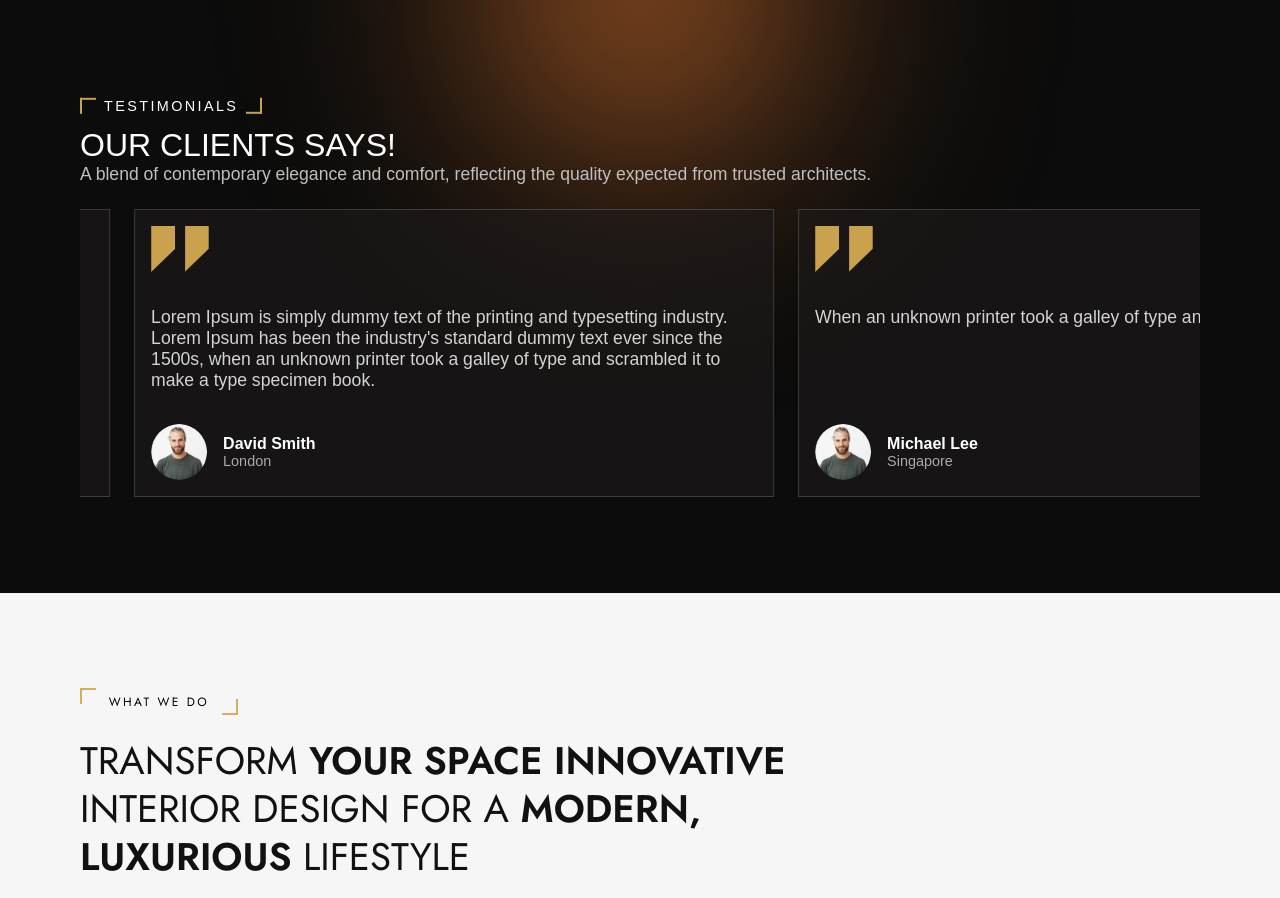
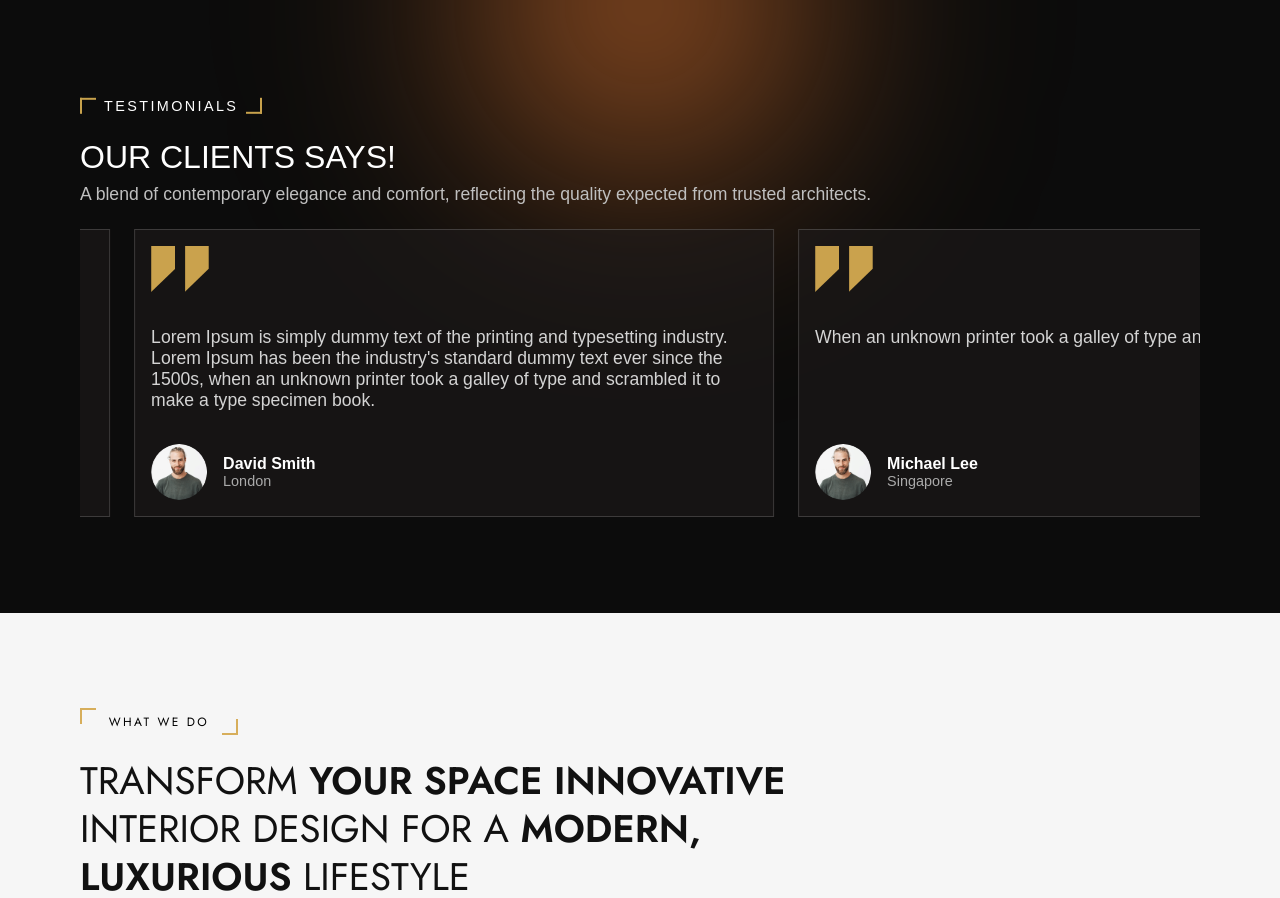
Before and after one commit to Tungston-labs/asif-website, a Next.js app: page / in a window 1280 px wide. Shown: the part 4400-5298 px from the top of the page. Built offline with nearby package versions, Linux system fonts and the light colour scheme.

Commit message:
V line is fixed

```diff
--- a/components/Home/ProjectSession/Projects.styled.ts
+++ b/components/Home/ProjectSession/Projects.styled.ts
@@ -66,7 +66,7 @@ export const GridSection = styled.div`
     position: absolute;
     width: var(--border-size);
     top: 0;
-    bottom: 0;
+bottom: 4.5px;
     background: var(--border-color);
     pointer-events: none;
     z-index: 0;
--- a/components/Home/Testimonials/Testimonials.style.ts
+++ b/components/Home/Testimonials/Testimonials.style.ts
@@ -90,6 +90,7 @@ export const Header = styled.div`
   position: relative;
   z-index: 2;
   margin-bottom: 1.5rem;
+
   max-width: 50rem;
 
   @media (max-width: 768px) {
@@ -100,7 +101,7 @@ export const Header = styled.div`
 export const Title = styled.h2`
   font-size: 2rem;
   font-weight: 200;
-
+  margin-top: 0.75rem;
   span {
     font-weight: 400;
   }
@@ -117,6 +118,7 @@ export const Title = styled.h2`
 export const Subtitle = styled.p`
   color: #bfbfbf;
   font-size: 1.1rem;
+    margin-top: 0.5rem;
 
   @media (max-width: 480px) {
     font-size: 1rem;
--- a/components/Portfolio/Project/projects.style.ts
+++ b/components/Portfolio/Project/projects.style.ts
@@ -4,6 +4,10 @@ export const Container = styled.section`
    width: 100%;
   padding: 2rem 2rem 6.25rem;
   background: #ffffff;
+    @media (min-width: 768px)and  (max-width: 1023px) {
+  padding: 2rem 4rem 6.25rem;
+
+  }
     @media (max-width: 768px) {
   margin-left:-3.3rem;
 
```
